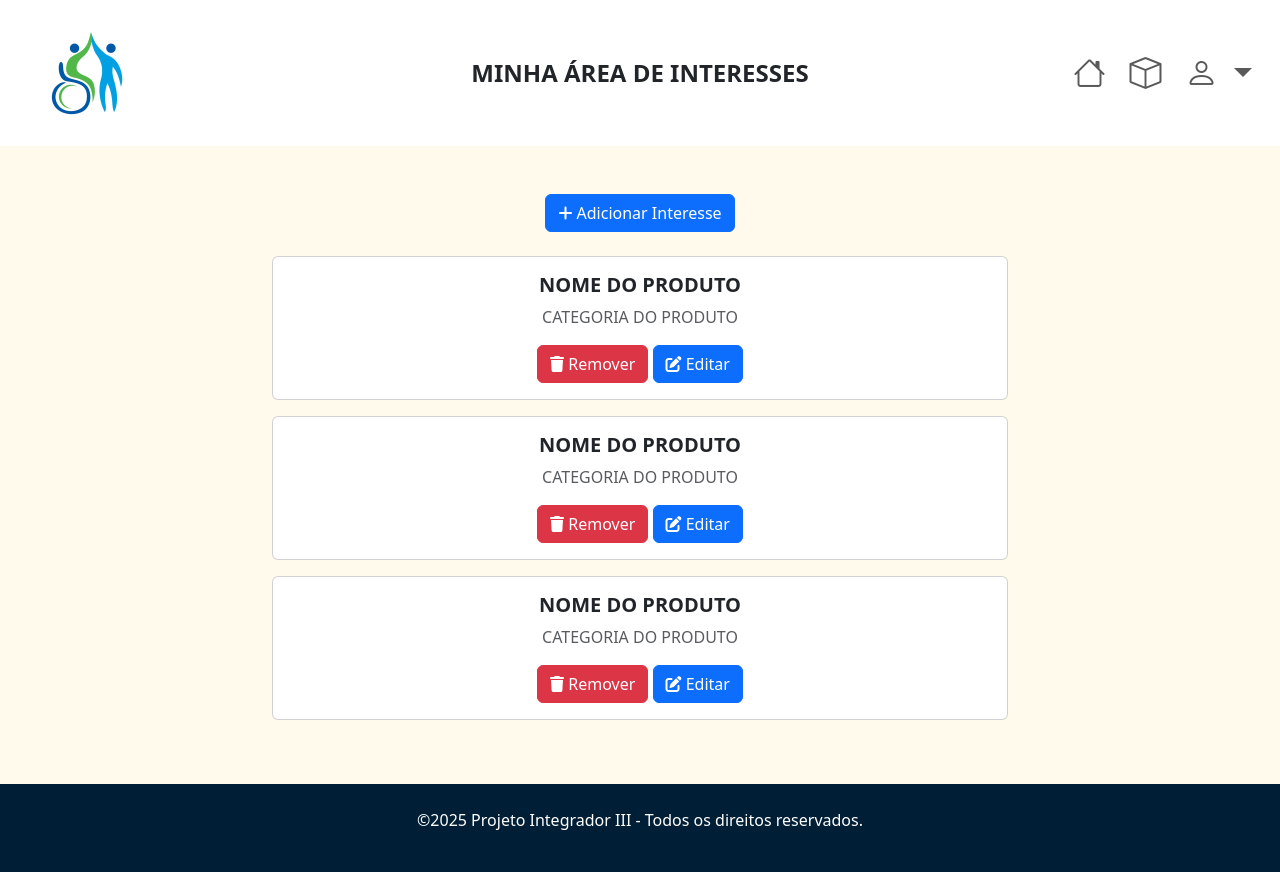
After one commit to Johansem14/univesp-projeto-integrador-III, a PHP site: page /area-interesses.html in a window 1280 px wide. The commit adds this page. Run offline with PHP 8.4, Linux system fonts and the light colour scheme; some libraries are stand-ins or nearby versions.

Commit message:
features-area-interesses

```diff
--- /dev/null
+++ b/area-interesses.html
@@ -0,0 +1,96 @@
+<!DOCTYPE html>
+<html lang="pt-br">
+<head>
+    <meta charset="UTF-8">
+    <meta name="viewport" content="width=device-width, initial-scale=1.0">
+    <title>Minha Área de Interesses</title>
+    <link href="https://cdn.jsdelivr.net/npm/bootstrap@5.3.0/dist/css/bootstrap.min.css" rel="stylesheet">
+    <script src="https://kit.fontawesome.com/a076d05399.js" crossorigin="anonymous"></script>
+    <link rel="stylesheet" href="https://cdn.jsdelivr.net/npm/bootstrap-icons/font/bootstrap-icons.css">
+    <link rel="stylesheet" href="https://cdnjs.cloudflare.com/ajax/libs/font-awesome/6.4.2/css/all.min.css">
+</head>
+<body>
+    <!-- Navbar -->
+    <nav class="navbar navbar-expand-lg navbar-light bg-white">
+        <div class="container-fluid position-relative">
+            <a class="navbar-brand" href="#">
+                <img src="./img/logo.jpg" alt="Logo" style="max-height: 120px;">
+            </a>
+            <span class="navbar-text fs-4 fw-bold text-dark position-absolute start-50 translate-middle-x">MINHA ÁREA DE INTERESSES</span>
+            <button class="navbar-toggler" type="button" data-bs-toggle="collapse" data-bs-target="#navbarNav" aria-controls="navbarNav" aria-expanded="false" aria-label="Toggle navigation">
+                <span class="navbar-toggler-icon"></span>
+            </button>
+            <div class="collapse navbar-collapse" id="navbarNav">
+                <ul class="navbar-nav ms-auto flex-row">
+                    <li class="nav-item">
+                        <a class="nav-link fs-2 me-2" href="home.php"><i class="bi bi-house"></i></a>
+                    </li>
+                    <li class="nav-item">
+                        <a class="nav-link fs-2 me-2" href="meus-produtos.php"><i class="bi bi-box"></i></a>
+                    </li>
+
+                    <!-- Dropdown do usuário -->
+                    <li class="nav-item dropdown">
+                        <a class="nav-link fs-2 me-2 dropdown-toggle" href="home.php" id="userDropdown" role="button" data-bs-toggle="dropdown" aria-expanded="false">
+                            <i class="bi bi-person"></i>
+                        </a>
+                        <ul class="dropdown-menu dropdown-menu-end" aria-labelledby="userDropdown">
+                            <li><a class="dropdown-item" href="meus-produtos.php">Meus Produtos</a></li>
+                            <li><a class="dropdown-item" href="cad-prod.php">Cadastrar Produto</a></li>
+                            <li><a class="dropdown-item" href="area-interesses.php">Minha Área de Interesses</a></li>
+                            <li><hr class="dropdown-divider"></li>
+                            <li><a class="dropdown-item text-danger" href="login.php"><i class="bi bi-box-arrow-right"></i> Sair</a></li>
+                        </ul>
+                    </li>
+                </ul>
+            </div>
+        </div>
+    </nav>
+
+    <!-- Conteúdo Principal -->
+    <div class="container-fluid py-5" style="background-color: #FFFAEB;">
+        <div class="container text-center">
+            <button class="btn btn-primary mb-4" href="cad-interesses.php"><i class="fas fa-plus"></i> Adicionar Interesse</button>
+
+            <div class="row justify-content-center">
+                <div class="col-md-8">
+                    <!-- Card de Interesse -->
+                    <div class="card mb-3 p-3">
+                        <h5><strong>NOME DO PRODUTO</strong></h5>
+                        <p class="text-muted">CATEGORIA DO PRODUTO</p>
+                        <div class="gap-2 flex-row">
+                            <button class="btn btn-danger"><i class="fas fa-trash"></i> Remover</button>
+                            <button class="btn btn-primary"><i class="fas fa-edit"></i> Editar</button>
+                        </div>
+                    </div>
+                    <div class="card mb-3 p-3">
+                        <h5><strong>NOME DO PRODUTO</strong></h5>
+                        <p class="text-muted">CATEGORIA DO PRODUTO</p>
+                        <div class="gap-2 flex-row">
+                            <button class="btn btn-danger"><i class="fas fa-trash"></i> Remover</button>
+                            <button class="btn btn-primary"><i class="fas fa-edit"></i> Editar</button>
+                        </div>
+                    </div>
+                    <div class="card mb-3 p-3">
+                        <h5><strong>NOME DO PRODUTO</strong></h5>
+                        <p class="text-muted">CATEGORIA DO PRODUTO</p>
+                        <div class="gap-2 flex-row">
+                            <button class="btn btn-danger"><i class="fas fa-trash"></i> Remover</button>
+                            <button class="btn btn-primary"><i class="fas fa-edit"></i> Editar</button>
+                        </div>
+                    </div>
+                </div>
+            </div>
+        </div>
+    </div>
+
+    <!-- Rodapé -->
+    <footer class="text-center py-4 text-white" style="background-color: #001F36;">
+        <div class="container">
+            <p>&copy;2025 Projeto Integrador III - Todos os direitos reservados.</p>
+        </div>
+    </footer>
+
+    <script src="https://cdn.jsdelivr.net/npm/bootstrap@5.3.0/dist/js/bootstrap.bundle.min.js"></script>
+</body>
+</html>
--- a/cad-prod.php
+++ b/cad-prod.php
@@ -165,6 +165,7 @@ if(isset($_FILES['arquivo'])){
                         <ul class="dropdown-menu dropdown-menu-end" aria-labelledby="userDropdown">
                             <li><a class="dropdown-item" href="meus-produtos.php">Meus Produtos</a></li>
                             <li><a class="dropdown-item" href="cad-prod.php">Cadastrar Produto</a></li>
+                            <li><a class="dropdown-item" href="area-interesses.php">Minha Área de Interesses</a></li>
                             <li><hr class="dropdown-divider"></li>
                             <li><a class="dropdown-item text-danger" href="login.php"><i class=" bi bi-box-arrow-right"> Sair</i></a></li>
                         </ul>
--- a/home.php
+++ b/home.php
@@ -52,10 +52,11 @@ $result = $conn->query($sql);
 </head>
 <body>
 <nav class="navbar navbar-expand-lg navbar-light bg-white">
-    <div class="container-fluid">
+        <div class="container-fluid position-relative">
             <a class="navbar-brand" href="#">
                 <img src="./img/logo.jpg" alt="Logo" style="max-height: 120px;">
             </a>
+            <span class="navbar-text fs-4 fw-bold text-dark position-absolute start-50 translate-middle-x">MINHA ÁREA DE INTERESSES</span>
             <button class="navbar-toggler" type="button" data-bs-toggle="collapse" data-bs-target="#navbarNav" aria-controls="navbarNav" aria-expanded="false" aria-label="Toggle navigation">
                 <span class="navbar-toggler-icon"></span>
             </button>
```
Also changed, not shown: area-interesses.php (deleted), cad-interesses.html (added), 1 other file. Lines whose indentation alone changed are shown as unchanged.
